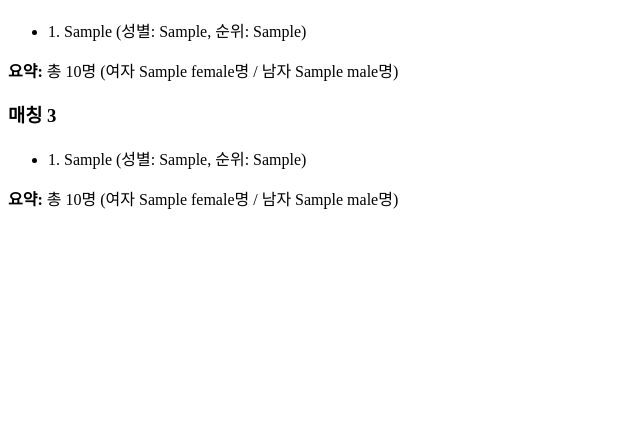
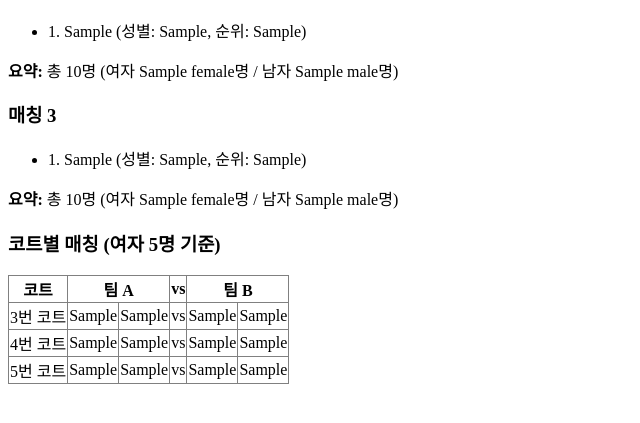
Before and after one commit to trainghost/tennis, a Flask app: template templates/members.html in a window 1280 px wide. Shown: the part 335-758 px from the top of the page, without its empty margins (0-640 px from the left). Run offline with Flask 3, Linux system fonts and the light colour scheme; the template is opened without the code that fills it: most values are stand-ins (such as "Sample title", 1, 10 or a date in 2020); parts of the project's set-up code (start-up, migrations or seed data) failed here and were passed over.

Commit message:
Update members.html

```diff
--- a/templates/members.html
+++ b/templates/members.html
@@ -55,6 +55,39 @@
 </ul>
 <p><strong>요약:</strong> 총 {{ summary_3.total }}명 (여자 {{ summary_3.female }}명 / 남자 {{ summary_3.male }}명)</p>
 
+<h3>코트별 매칭 (여자 5명 기준)</h3>
+<table border="1" style="border-collapse: collapse; text-align: center;">
+    <tr>
+        <th>코트</th>
+        <th colspan="2">팀 A</th>
+        <th>vs</th>
+        <th colspan="2">팀 B</th>
+    </tr>
+    <tr>
+        <td>3번 코트</td>
+        <td>{{ court_3['팀A'][0] }}</td>
+        <td>{{ court_3['팀A'][1] }}</td>
+        <td>vs</td>
+        <td>{{ court_3['팀B'][0] }}</td>
+        <td>{{ court_3['팀B'][1] }}</td>
+    </tr>
+    <tr>
+        <td>4번 코트</td>
+        <td>{{ court_4['팀A'][0] }}</td>
+        <td>{{ court_4['팀A'][1] }}</td>
+        <td>vs</td>
+        <td>{{ court_4['팀B'][0] }}</td>
+        <td>{{ court_4['팀B'][1] }}</td>
+    </tr>
+    <tr>
+        <td>5번 코트</td>
+        <td>{{ court_5['팀A'][0] }}</td>
+        <td>{{ court_5['팀A'][1] }}</td>
+        <td>vs</td>
+        <td>{{ court_5['팀B'][0] }}</td>
+        <td>{{ court_5['팀B'][1] }}</td>
+    </tr>
+</table>
 
 
 </body>
```
